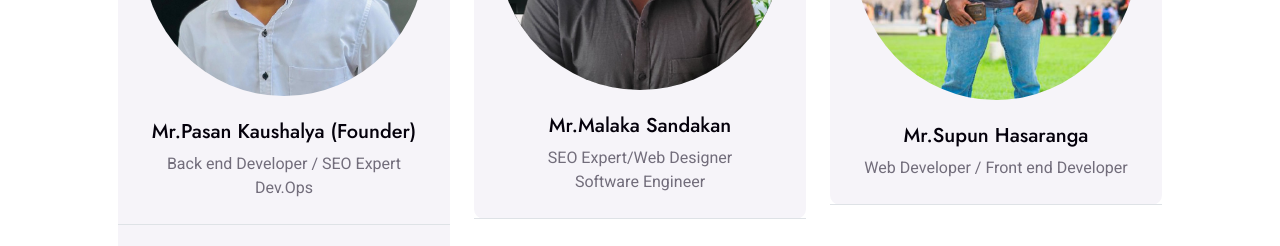
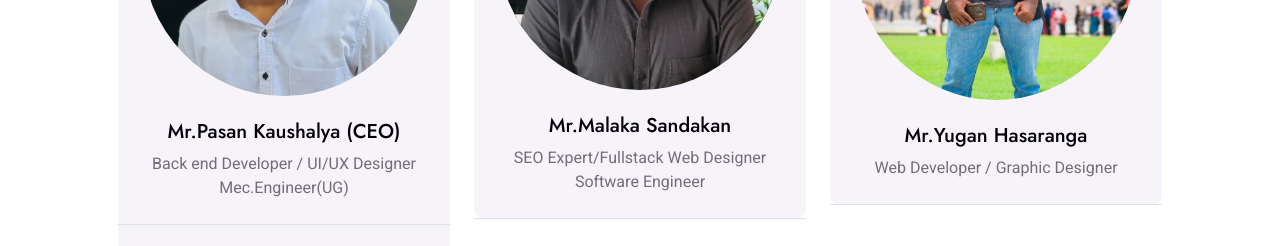
Before and after one commit to pasan0/Digi-Agency, a plain HTML site: page about.html in a window 1280 px wide. Shown: the part 2940-3186 px from the top of the page. Drawn offline with nearby package versions, Linux system fonts and the light colour scheme.

Commit message:
contact2025

```diff
--- a/about.html
+++ b/about.html
@@ -232,9 +232,9 @@
                         <div class="team-item bg-light rounded">
                             <div class="text-center border-bottom p-4">
                                 <img class="img-fluid rounded-circle mb-4" src="img/team-120 (2).jpg" alt="">
-                                        <h5>Mr.Pasan Kaushalya (Founder)</h5>
+                                <h5>Mr.Pasan Kaushalya (CEO)</h5>
                                 <h6></h6>
-                                        <span> Back end Developer / SEO Expert <br>Dev.Ops</span>
+                                <span>Back end Developer / UI/UX Designer <br>Mec.Engineer(UG)</span>
                             </div>
                             <div class="d-flex justify-content-center p-4">
                                 <a class="btn btn-square mx-1" href="https://www.facebook.com/pkauushalya.pk/"><i class="fab fa-facebook-f"></i></a>
@@ -250,7 +250,7 @@
                             <div class="text-center border-bottom p-4">
                                 <img class="img-fluid rounded-circle mb-4" src="img/team-15.jpg" alt="">
                                 <h5>Mr.Malaka Sandakan</h5>
-                                        <span>SEO Expert/Web Designer<br>Software Engineer</span>
+                                <span>SEO Expert/Fullstack Web Designer<br>Software Engineer</span>
                             </div>
                             <!-- <div class="d-flex justify-content-center p-4">
                                 <a class="btn btn-square mx-1" href=""><i class="fab fa-facebook-f"></i></a>
@@ -265,8 +265,8 @@
                         <div class="team-item bg-light rounded">
                             <div class="text-center border-bottom p-4">
                                 <img class="img-fluid rounded-circle mb-4" src="img/team-13.jpg" alt="">
-                                        <h5>Mr.Supun Hasaranga</h5>
-                                        <span>Web Developer / Front end Developer</span>
+                                <h5>Mr.Yugan Hasaranga</h5>
+                                <span>Web Developer / Graphic Designer</span>
                             </div>
                             <!-- <div class="d-flex justify-content-center p-4">
                                 <a class="btn btn-square mx-1" href=""><i class="fab fa-facebook-f"></i></a>
```
Also changed, not shown: contact.html (+3 -3 lines). Lines whose indentation alone changed are shown as unchanged.
